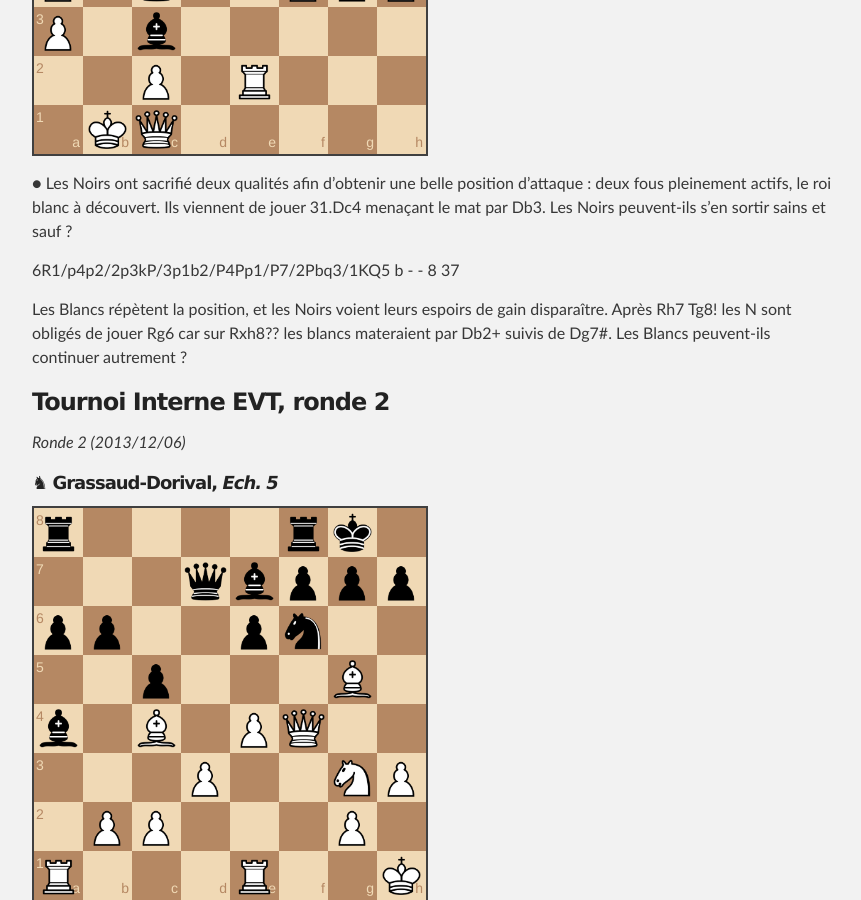
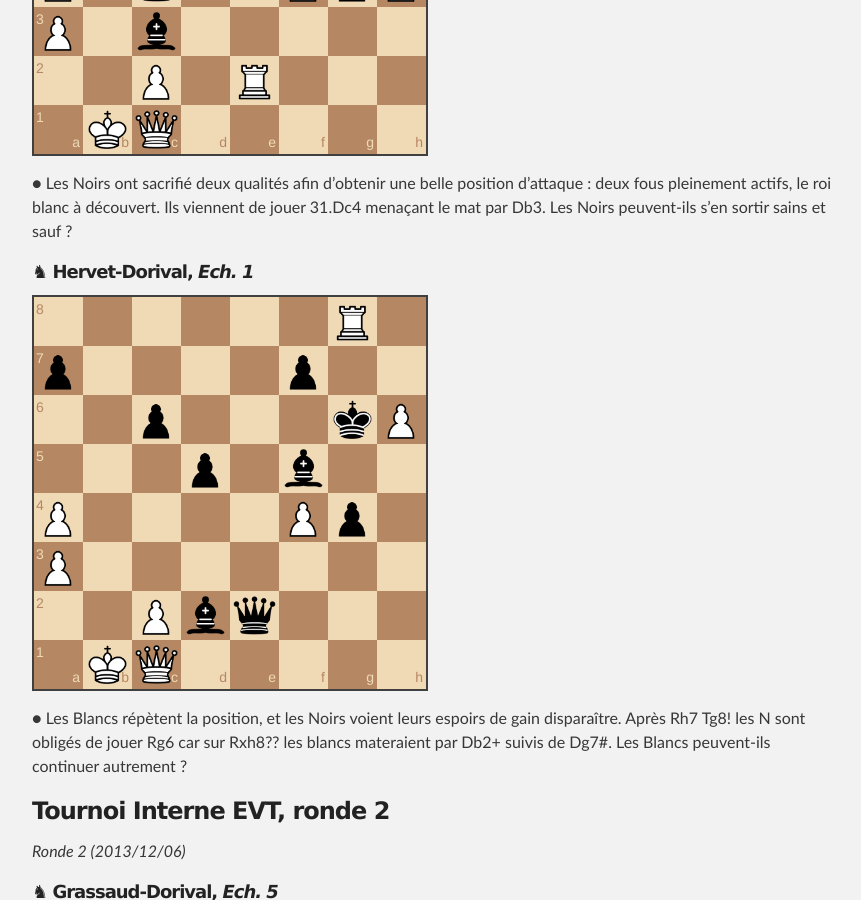
Before and after one commit to echiquier-villeneuve-tolosane/echiquier-villeneuve-tolosane.github.io, a Jekyll site: the page built from exercices.md, in a window 1280 px wide and 900 px high, scrolled down 4709 px. Shown: the whole window, without its empty margins (208-1069 px from the left). Built offline with Jekyll 4.4.1, drawn with Linux system fonts in a browser that asks for light colours; nearby versions of some CDN libraries.

Commit message:
Updated exercices.md

```diff
--- a/exercices.md
+++ b/exercices.md
@@ -80,11 +80,11 @@ _Coupe Gilbert Rouède, ronde 1 (2013/12/08)_
 
 
 
+##### &#9822;   **Hervet-Dorival**, _Ech. 1_
 
+`6R1/p4p2/2p3kP/3p1b2/P4Pp1/P7/2Pbq3/1KQ5 b - - 8 37`
 
-6R1/p4p2/2p3kP/3p1b2/P4Pp1/P7/2Pbq3/1KQ5 b - - 8 37
-
-Les Blancs répètent la position, et les Noirs voient leurs espoirs de gain disparaître. Après Rh7 Tg8! les N sont obligés de jouer Rg6 car sur Rxh8?? les blancs materaient par Db2+ suivis de Dg7#. Les Blancs peuvent-ils continuer autrement ?
+&#9679; Les Blancs répètent la position, et les Noirs voient leurs espoirs de gain disparaître. Après Rh7 Tg8! les N sont obligés de jouer Rg6 car sur Rxh8?? les blancs materaient par Db2+ suivis de Dg7#. Les Blancs peuvent-ils continuer autrement ?
 
 
 
```
